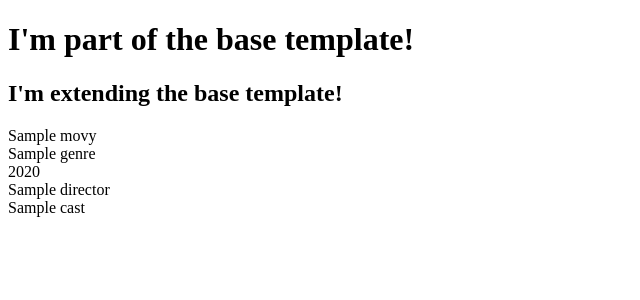
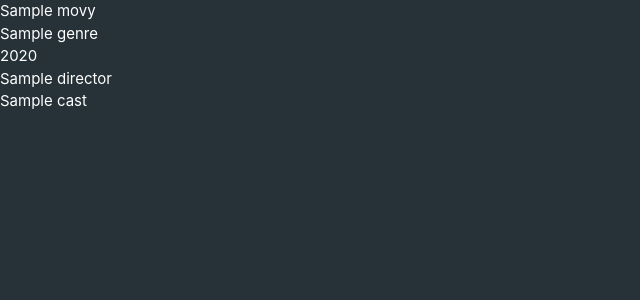
Before and after one commit to JaeWong91/MyMovie, a Flask app: page / in a window 1280 px wide. Shown: the top 300 px of the page, without its empty margins (0-640 px from the left). Run offline with Flask 2, Linux system fonts and the light colour scheme; a database or web service that is not in the repository returns one stand-in record (values such as "Sample title"); some libraries are stand-ins or nearby versions.

Commit message:
Add Materialize and static files

```diff
--- /dev/null
+++ b/static/css/style.css
@@ -0,0 +1,4 @@
+body {
+    background-color: #263238;
+    color: white;
+}
--- a/templates/base.html
+++ b/templates/base.html
@@ -3,13 +3,24 @@
 <head>
     <meta charset="UTF-8">
     <meta name="viewport" content="width=device-width, initial-scale=1.0">
+    <link rel="stylesheet" href="https://cdnjs.cloudflare.com/ajax/libs/font-awesome/5.15.3/css/all.min.css"
+        integrity="sha512-iBBXm8fW90+nuLcSKlbmrPcLa0OT92xO1BIsZ+ywDWZCvqsWgccV3gFoRBv0z+8dLJgyAHIhR35VZc2oM/gI1w==" crossorigin="anonymous" type="text/css">
+    <link rel="stylesheet" href="https://cdnjs.cloudflare.com/ajax/libs/materialize/1.0.0/css/materialize.min.css" type="text/css">
+    <link rel="stylesheet" href="{{ url_for('static', filename='css/style.css') }}" type="text/css">
+    {% block styles %} <!--to inject own styles-->
+    {% endblock %}
     <title>MyMovie</title>
 </head>
 <body>
 
-    <h1>I'm part of the base template!</h1>
     {% block content %}
     {% endblock %}
 
+    <script src="https://code.jquery.com/jquery-3.6.0.min.js"
+        integrity="sha256-/xUj+3OJU5yExlq6GSYGSHk7tPXikynS7ogEvDej/m4=" crossorigin="anonymous"></script>
+    <script src="https://cdnjs.cloudflare.com/ajax/libs/materialize/1.0.0/js/materialize.min.js"></script>
+    <script src="{{ url_for('static', filename='js/script.js') }}"></script>
+    {% block scripts %} <!--to inject own scripts-->
+    {% endblock %}
 </body>
 </html>
--- a/templates/movies.html
+++ b/templates/movies.html
@@ -1,7 +1,5 @@
 {% extends "base.html" %}
 {% block content %}
-
-    <h2>I'm extending the base template!</h2>
 
     {% for movie in movies %}
         {{ movie.movie_name }}<br>
```
Also changed, not shown: static/js/script.js (added).
